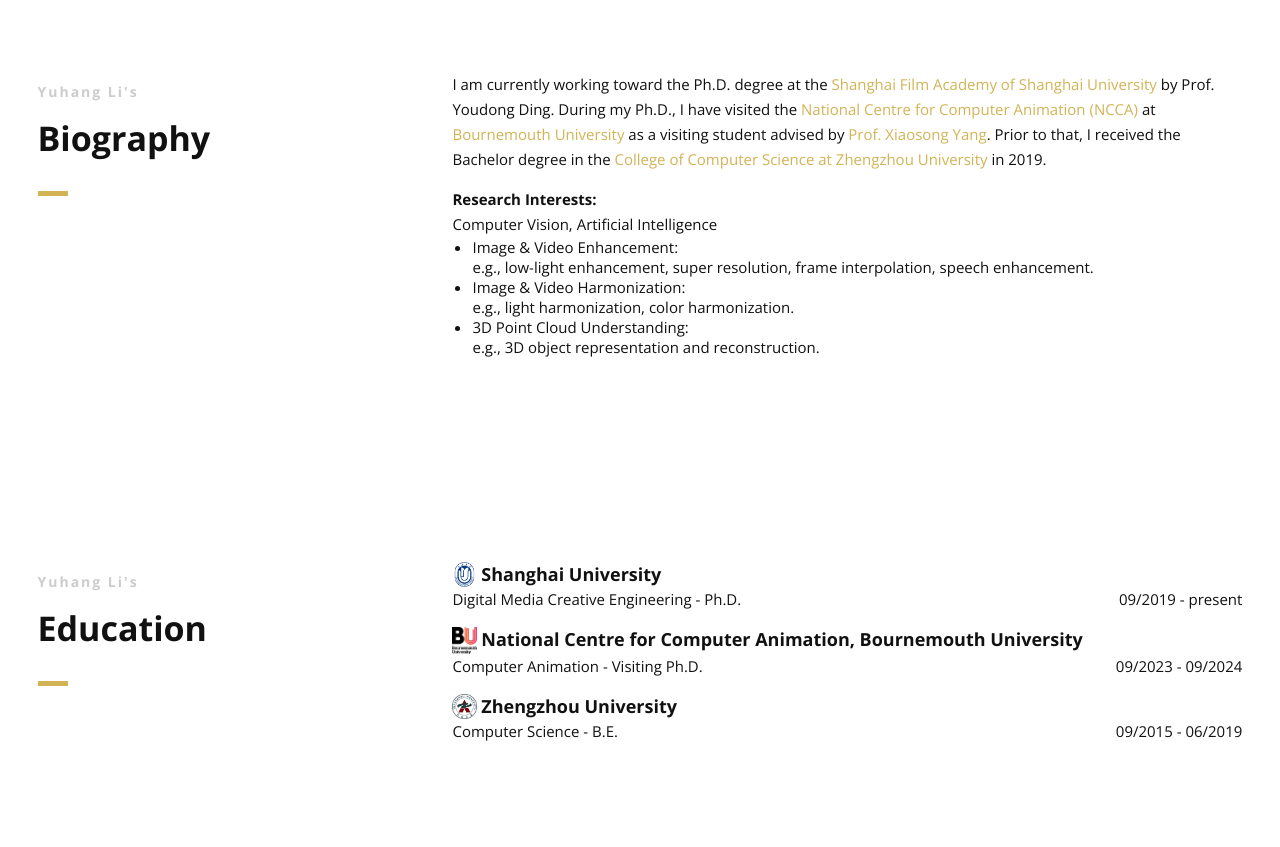
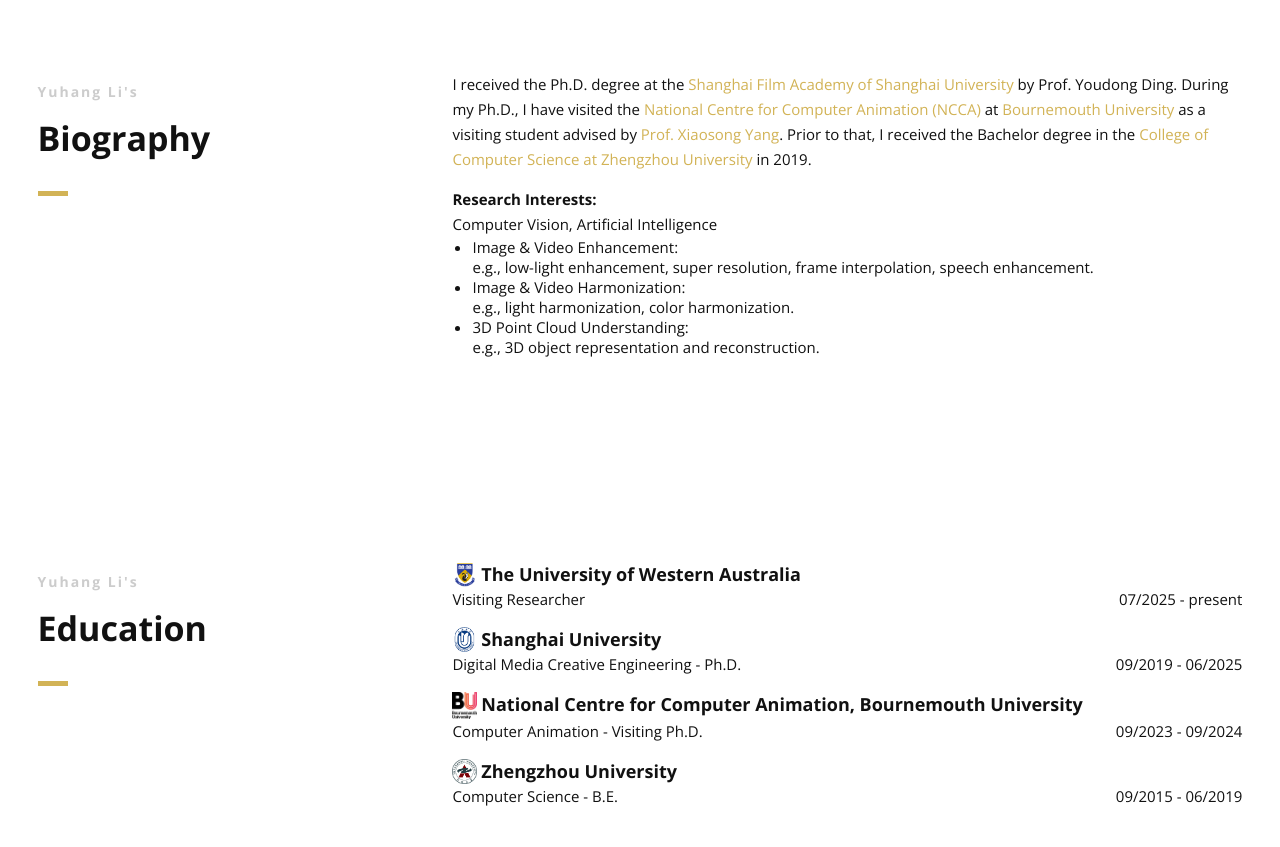
Before and after one commit to YuhangLi-li/YuhangLi-li.github.io, a plain HTML site: page index.html in a window 1280 px wide. Shown: the part 1141-1988 px from the top of the page. Drawn offline with nearby package versions, Linux system fonts and the light colour scheme.

Commit message:
Add files via upload

```diff
--- a/index.html
+++ b/index.html
@@ -196,7 +196,7 @@
                 <div class="col-2-3">
                     <div class="icon-block wow fadeInUp" data-wow-delay="0.05s">
                         <p>
-                            I am currently working toward the Ph.D. degree at the
+                            I received the Ph.D. degree at the
                             <a href="https://sfa.shu.edu.cn/" target="_blank">
                                 Shanghai Film Academy of Shanghai University
                             </a>
@@ -270,6 +270,22 @@
                 </div>
 
                 <div class="col-2-3">
+                    <!--Icon Block-->
+                    <div class="icon-block icon-top wow fadeInUp" data-wow-delay="0.1s">
+                        <!--Icon-->
+                        <div class="icon">
+                            <!-- <i class="fa fa-html5 fa-2x"></i> -->
+                            <img width="25px" src="images/education/uwa_uni.png">
+                            <h4 style="line-height:25px; display:inline">The University of Western Australia</h4>
+                        </div>
+                        <!--Icon Block Description-->
+                        <div>
+                            <p style="float: left">Visiting Researcher</p>
+                            <p style="float: right">07/2025 - present</p>
+                        </div>
+                        <div style="clear:both"></div>
+                    </div>
+                    <!--End of Icon Block-->
 
                     <!--Icon Block-->
                     <div class="icon-block icon-top wow fadeInUp" data-wow-delay="0.1s">
@@ -282,7 +298,7 @@
                         <!--Icon Block Description-->
                         <div>
                             <p style="float: left">Digital Media Creative Engineering - Ph.D.</p>
-                            <p style="float: right">09/2019 - present</p>
+                            <p style="float: right">09/2019 - 06/2025</p>
                         </div>
                         <div style="clear:both"></div>
                     </div>
```
Also changed, not shown: images/education/uwa_uni.png (added).
